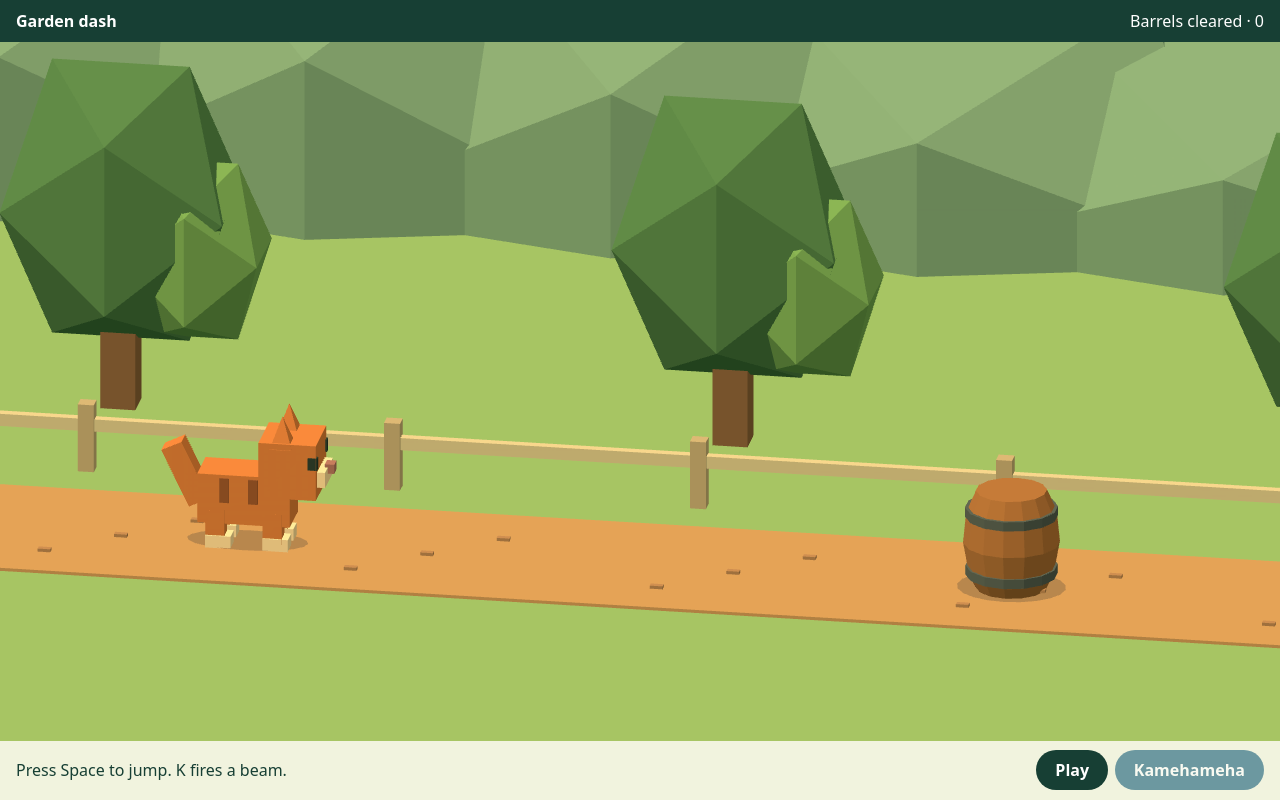
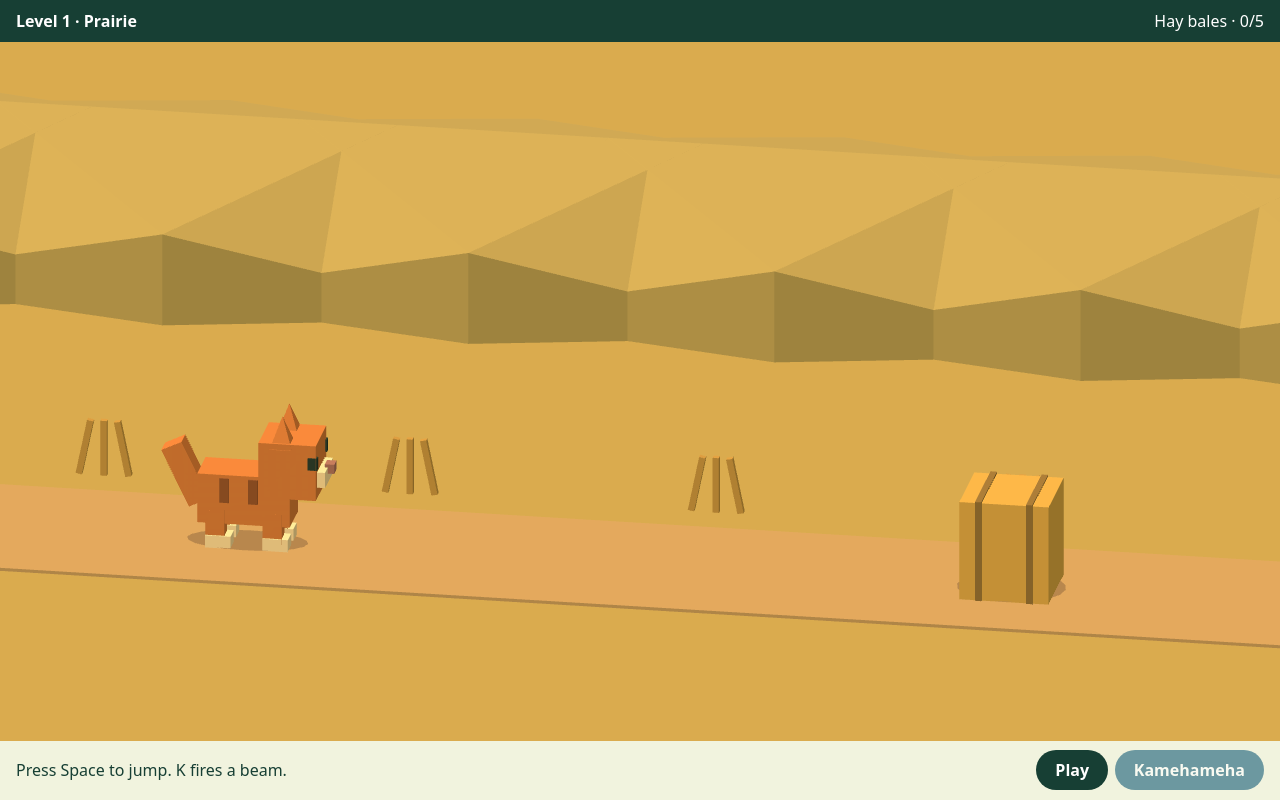
Before and after one commit to Csanfi/the-cat-almanac, a plain HTML site: page barrel-hop.html in a window 1280 px wide. Drawn offline with Linux system fonts and the light colour scheme.

Commit message:
Run through four five-obstacle terrains

```diff
--- a/barrel-hop.html
+++ b/barrel-hop.html
@@ -6,7 +6,7 @@
 *{box-sizing:border-box}body{margin:0;height:100vh;display:flex;flex-direction:column;background:#f1f3de;color:#173f34;font:1rem/1.4 system-ui}header,footer{display:flex;align-items:center;justify-content:space-between;gap:.65rem;padding:.6rem 1rem}header{background:#173f34;color:#fff}button{font:inherit;font-weight:bold;border:0;border-radius:2em;background:#173f34;color:white;padding:.55em 1.2em;cursor:pointer}canvas{width:100%;flex:1;min-height:0;touch-action:manipulation;cursor:pointer}button:focus-visible,canvas:focus-visible{outline:3px solid #e18629;outline-offset:-3px}
 footer{flex-wrap:wrap}footer span{flex:1 1 10rem}.controls{display:flex;gap:.4rem}#beam{background:#145c77}#beam:disabled{opacity:.6}
 </style>
-<header><strong>Garden dash</strong><span id="score">Barrels cleared · 0</span></header>
+<header><strong id="level">Level 1 · Prairie</strong><span id="score">Hay bales · 0/5</span></header>
 <canvas tabindex="0" aria-label="Garden course. Press Space or tap to jump."></canvas>
 <footer><span id="message" role="status">Press Space to jump. K fires a beam.</span><div class="controls"><button>Play</button><button id="beam" disabled>Kamehameha</button></div></footer>
 <script src="vendor/three.min.js"></script>
@@ -22,6 +22,18 @@ try {
 }
 const button=document.querySelector('button'), message=document.querySelector('#message'), score=document.querySelector('#score');
 let mode='ready', width, height, x, lift=0, velocity=0, cleared=0, distance=0, last=0;
+const stages=[
+  {name:'Prairie',items:'Hay bales',speed:235,sky:'#f7e3ae',land:'#bfa054'},
+  {name:'Forest',items:'Stumps',speed:255,sky:'#bdd7c4',land:'#567547'},
+  {name:'Cold',items:'Ice spikes',speed:275,sky:'#c6e8fa',land:'#dfedf6'},
+  {name:'Fire',items:'Lava rocks',speed:295,sky:'#eda383',land:'#594345'}
+];
+let level=0, frameId;
+function updateHUD(){
+  const stage=stages[level];
+  document.querySelector('#level').textContent='Level '+(level+1)+' · '+stage.name;
+  score.textContent=stage.items+' · '+(cleared-level*5)+'/5';
+}
 const beam=document.querySelector('#beam');
 let beamTime=0, cooldown=0, beamY=0;
 const shout = new Audio('kamehameha.mp3');
@@ -34,11 +46,19 @@ function fire(){
   beamY=149-lift;
   beamTime=.3; cooldown=2;
   beam.disabled=true; beam.textContent='Charging…';
-  if(x+28>=80 && x<=width && beamY+6>=132)clearBarrel();
+  if(x+28>=80 && x<=width && beamY+6>=132)clearObstacle();
   draw();
 }
-function clearBarrel(){
-  cleared++;score.textContent='Barrels cleared · '+cleared;
+function clearObstacle(){
+  cleared++;
+  level=Math.min(3,Math.floor(cleared/5));
+  updateHUD();
+  if(cleared===20){
+    cancelAnimationFrame(frameId);mode='won';beam.disabled=true;button.textContent='Replay';
+    message.textContent='All four terrains cleared! Press Space to play again.';
+    x=width+100;return;
+  }
+  if(cleared%5===0)message.textContent='Entering '+stages[level].name+'!';
   x=Math.max(width,300)+Math.random()*90;
 }
 function resize(){
@@ -52,23 +72,31 @@ function resize(){
 }
 function box(x,y,w,h,color){ctx.fillStyle=color;ctx.fillRect(x,y,w,h)}
 function draw(){
-  if(garden){garden.draw({x,lift,distance,mode,width,beamTime,beamY});return}
-  box(0,0,width,200,'#d9ebdb');
+  if(garden){garden.draw({x,lift,distance,mode,width,beamTime,beamY,level,stage:stages[level]});return}
+  box(0,0,width,200,stages[level].sky);
   ctx.fillStyle='#fff1aa';ctx.beginPath();ctx.arc(width*.8,37,20,0,7);ctx.fill();
   for(let i=-80-(distance*.14)%80;i<width+80;i+=80){
     ctx.fillStyle='#9bbda2';ctx.beginPath();ctx.arc(i,143,54,Math.PI,2*Math.PI);ctx.fill();
   }
   for(let i=-(distance*.4)%34;i<width;i+=34)box(i,130,8,34,'#c1cd98');
-  box(0,142,width,5,'#c1cd98');box(0,164,width,6,'#67834d');box(0,170,width,30,'#d3b17e');
+  box(0,142,width,5,'#c1cd98');box(0,164,width,6,'#67834d');box(0,170,width,30,stages[level].land);
   ctx.save();ctx.translate(44,164-lift);
   const fur='#d97639', stripe='#86452b', step=mode==='run'&&!lift?Math.sin(distance*.14)*3:0;
   box(-9,-26,7,15,fur);box(-13,-32,6,9,fur);box(-15,-34,7,5,stripe);
   box(-4,-21,32,15,fur);box(0,-8,6,8+step,fur);box(20,-8,6,8-step,fur);
   box(17,-32,21,18,fur);box(17,-37,5,7,fur);box(31,-37,5,7,fur);
   box(32,-27,3,3,'#263731');box(35,-21,6,4,'#f6dbac');box(3,-21,4,7,stripe);box(11,-21,4,6,stripe);ctx.restore();
-  box(x+2,132,24,32,'#88542e');box(x,137,28,22,'#b97e44');
-  box(x+7,134,2,28,'#d79f5e');box(x+18,134,2,28,'#926035');
-  box(x,137,28,4,'#4e5749');box(x,155,28,4,'#4e5749');
+  if(level<2){
+    const hay=level===0;
+    box(x,132,28,32,hay?'#d6a247':'#815337');
+    box(x+4,134,3,30,hay?'#946d36':'#563e32');
+    box(x+21,134,3,30,hay?'#946d36':'#563e32');
+    box(x,132,28,4,hay?'#edbe62':'#c59869');
+  }else{
+    ctx.fillStyle=level===2?'#64bedc':'#733b32';
+    ctx.beginPath();ctx.moveTo(x,164);ctx.lineTo(x+10,132);ctx.lineTo(x+19,142);ctx.lineTo(x+28,164);ctx.fill();
+    box(x+12,145,4,14,level===2?'#c7f6ff':'#ff9542');
+  }
   if(beamTime>0){
     ctx.save();ctx.globalAlpha=Math.min(1,beamTime*8);
     box(80,beamY-6,width-80,12,'#30bde0');
@@ -80,24 +108,25 @@ function jump(){
   if(mode!=='run'){
     mode='run';cleared=0;lift=0;x=Math.max(190,width*.78);last=0;
     cooldown=0;beamTime=0;beam.disabled=false;beam.textContent='Kamehameha';
-    score.textContent='Barrels cleared · 0';message.textContent='Space jumps. K fires a beam.';button.textContent='Jump';requestAnimationFrame(frame);
+    level=0;updateHUD();message.textContent='Space jumps. K fires a beam.';button.textContent='Jump';frameId=requestAnimationFrame(frame);
   }
   if(lift===0)velocity=440;
 }
 function frame(now){
+  if(mode!=='run')return;
   const dt=last?Math.min(.025,(now-last)/1000):0;last=now;
   beamTime=Math.max(0,beamTime-dt);
   cooldown=Math.max(0,cooldown-dt);
   if(cooldown===0 && beam.disabled){beam.disabled=false;beam.textContent='Kamehameha';message.textContent='Space jumps. K fires a beam.'}
-  const speed=Math.min(395,235+cleared*9);
+  const speed=stages[level].speed;
   velocity-=1120*dt; lift=Math.max(0,lift+velocity*dt);if(lift===0&&velocity<0)velocity=0;
   x-=speed*dt;distance+=speed*dt;
   if(x<78&&x+26>44&&lift<29){
-    mode='over';beam.disabled=true;beam.textContent='Kamehameha';button.textContent='Replay';message.textContent='Barrel bumped! Press Space to retry.';
+    mode='over';beam.disabled=true;beam.textContent='Kamehameha';button.textContent='Replay';message.textContent='Obstacle hit! Press Space to retry.';
   }else if(x+28<44){
-    clearBarrel();
+    clearObstacle();
   }
-  draw();if(mode==='run')requestAnimationFrame(frame);
+  draw();if(mode==='run')frameId=requestAnimationFrame(frame);
 }
 window.addEventListener('keydown',event=>{
   if(event.code==='KeyK'&&!event.repeat)fire();
--- a/garden-3d.js
+++ b/garden-3d.js
@@ -27,21 +27,27 @@ function createGarden(canvas) {
     item.scale.set(w,h,d);
     return item;
   }
-  box(scene,400,-6,-150,6000,10,1600,0x91b96c);
-  box(scene,400,-1,0,6000,2,74,0xc9985e);
-  const scenery = group(scene);
-  const leaf = new THREE.IcosahedronGeometry(1,0);
-  for(let i=-2;i<24;i++){
+  const ground=box(scene,400,-6,-150,6000,10,1600,0x91b96c);
+  const road=box(scene,400,-1,0,6000,2,74,0xc9985e);
+  const scenery=group(scene);
+  const landscapes=Array.from({length:4},()=>group(scenery));
+  const leaf=new THREE.IcosahedronGeometry(1,0);
+  const peak=new THREE.ConeGeometry(1,1,6);
+  for(let i=-2;i<25;i++){
     const x=i*96;
-    box(scenery,x,11,-55,5,22,5,0xc3ad80);
-    box(scenery,x+48,15,-55,96,4,3,0xdaca9b);
-    if(i%2===0){
-      box(scenery,x,26,-115,11,52,11,0x88633f);
-      mesh(scenery,leaf,0x55854f,x,67,-115).scale.set(41,53,35);
-      mesh(scenery,leaf,0x77a85b,x+24,53,-113).scale.set(25,34,26);
+    mesh(landscapes[0],leaf,0xbfa45e,x,0,-250).scale.set(120,55,72);
+    for(let j=0;j<3;j++){
+      const stalk=box(landscapes[0],x+j*6,9,-51,2,18,2,0xc99848);
+      stalk.rotation.z=(j-1)*.2;
     }
-    mesh(scenery,leaf,0x80a783,x+30,0,-340).scale.set(115,90+20*Math.cos(i),80);
-    for(let j=0;j<3;j++) box(scenery,x+j*21,1,21-j*17,4,1,2,0xb68557);
+    box(landscapes[1],x,24,-110,10,48,10,0x785034);
+    mesh(landscapes[1],peak,0x315c45,x,61,-110).scale.set(36,88,36);
+    mesh(landscapes[1],peak,0x47815b,x+42,38,-190).scale.set(49,76,49);
+    const summit=72+18*Math.cos(i);
+    mesh(landscapes[2],peak,0x85acbd,x,summit/2,-220).scale.set(85,summit,70);
+    mesh(landscapes[2],peak,0xe4f6fc,x,summit*.83,-220).scale.set(30,summit*.35,25);
+    mesh(landscapes[3],peak,0x623f42,x,38,-210).scale.set(86,76,72);
+    box(landscapes[3],x,1,-67,75,2,7,0xff793a).rotation.y=.25;
   }
   const cat=group(scene), fur=0xdc803e, cream=0xffdfaa;
   box(cat,0,16,0,29,16,15,fur);
@@ -61,12 +67,18 @@ function createGarden(canvas) {
     const leg=group(cat);leg.position.set(x,12,z);
     box(leg,0,-5,0,6,10,5,fur);box(leg,1,-10,0,8,4,6,cream);legs.push(leg);
   }
-  const barrel=group(scene);
-  const profile=[[0,0],[11,0],[13,4],[15,15],[14,25],[11,32],[0,32]];
-  mesh(barrel,new THREE.LatheGeometry(profile.map(([r,y])=>new THREE.Vector2(r,y)),14),0xad713a,0,0,0);
-  for(const [y,r] of [[6,14.3],[25,14.4]]){
-    mesh(barrel,new THREE.CylinderGeometry(r,r,3,14),0x535e58,0,y,0);
-  }
+  const obstacle=group(scene);
+  const [hay,stump,ice,lava]=Array.from({length:4},()=>group(obstacle));
+  const models=[hay,stump,ice,lava];
+  box(hay,0,16,0,28,32,27,0xe0ac4e);
+  for(const x of [-8,8])box(hay,x,16,0,2,33,28,0x98743b);
+  mesh(stump,new THREE.CylinderGeometry(11,15,32,9),0x804f35,0,16,0);
+  mesh(stump,new THREE.CylinderGeometry(10,10,1,9),0xc49865,0,32,0);
+  mesh(ice,peak,0x74cee8,-3,16,0).scale.set(11,32,13);
+  mesh(ice,peak,0xacdfed,7,10,2).scale.set(8,20,9);
+  mesh(lava,leaf,0x684143,0,15,0).scale.set(16,18,15);
+  box(lava,0,17,12,3,15,2,0xff8539).rotation.z=.35;
+  let activeLevel=-1;
   const shadowGeometry=new THREE.CircleGeometry(1,20);
   function shadow(){
     const s=mesh(scene,shadowGeometry,0xa17d53,0,.2,0);
@@ -89,11 +101,19 @@ function createGarden(canvas) {
       renderer.setPixelRatio(Math.min(devicePixelRatio||1,2));
       renderer.setSize(w,h,false);
     },
-    draw({x,lift,distance,mode,width,beamTime,beamY}){
+    draw({x,lift,distance,mode,width,beamTime,beamY,level,stage}){
+      if(activeLevel!==level){
+        activeLevel=level;
+        landscapes.forEach((g,i)=>g.visible=i===level);
+        models.forEach((g,i)=>g.visible=i===level);
+        scene.background.set(stage.sky);
+        ground.material.color.set(stage.land);
+        road.material.color.set(['#c89e66','#a48461','#c6ddee','#79615c'][level]);
+      }
       cat.position.set(60,lift,0);
       legs.forEach((leg,i)=>leg.rotation.z=lift?.35:(mode==='run'?Math.sin(distance*.12+i*Math.PI/2)*.48:0));
       catShadow.position.x=60;catShadow.scale.set(19-lift*.08,9-lift*.04,1);
-      barrel.position.x=x+14;barrelShadow.position.x=x+14;
+      obstacle.position.x=x+14;barrelShadow.position.x=x+14;
       scenery.position.x=-(distance%192);
       blast.visible=beamTime>0;
       if(blast.visible){
```
